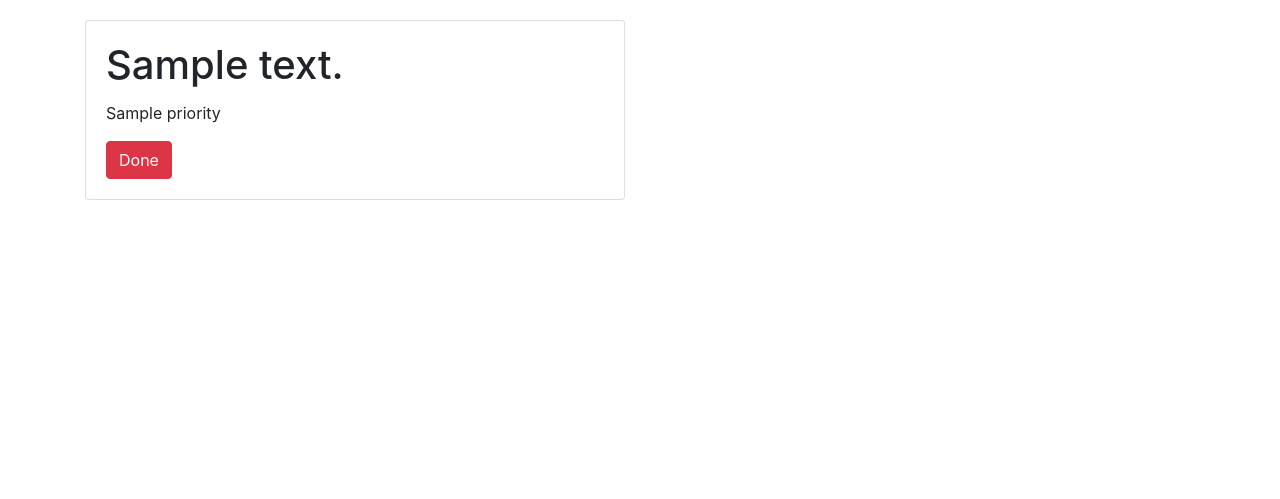
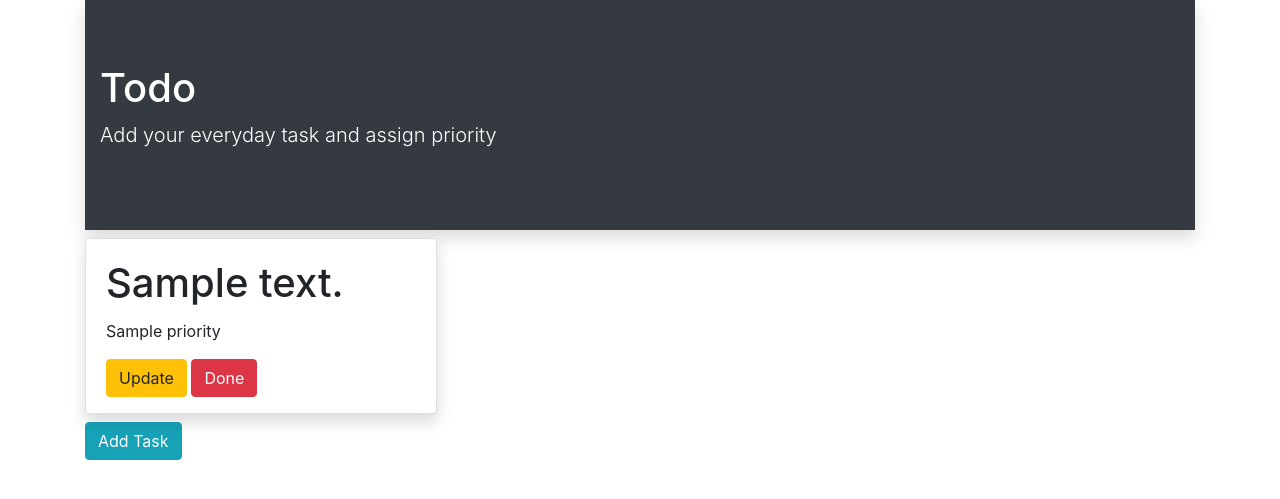
Before and after one commit to nehajain0311/todo, a Django app: template todosite/templates/todoapp/index.html in a window 1280 px wide. Shown: the top 499 px of the page. Run offline with Django 3.2, Linux system fonts and the light colour scheme; the template is opened without the code that fills it: most values are stand-ins (such as "Sample title", 1, 10 or a date in 2020).

Commit message:
update functionality added, modelform added, bootstraping features

```diff
--- a/todosite/templates/todoapp/base.html
+++ b/todosite/templates/todoapp/base.html
@@ -6,7 +6,9 @@
     <meta http-equiv="X-UA-Compatible" content="IE=edge">
     <meta name="viewport" content="width=device-width, initial-scale=1.0">
     <title>Document</title>
-    <link rel="stylesheet" href="https://cdn.jsdelivr.net/npm/bootstrap@4.0.0/dist/css/bootstrap.min.css" integrity="sha384-Gn5384xqQ1aoWXA+058RXPxPg6fy4IWvTNh0E263XmFcJlSAwiGgFAW/dAiS6JXm" crossorigin="anonymous">
+
+    <link rel="stylesheet" href="https://cdn.jsdelivr.net/npm/bootstrap@4.1.3/dist/css/bootstrap.min.css" integrity="sha384-MCw98/SFnGE8fJT3GXwEOngsV7Zt27NXFoaoApmYm81iuXoPkFOJwJ8ERdknLPMO" crossorigin="anonymous">
+
     <link rel="stylesheet" href="{% static 'todoapp/style.css'%}">
 </head>
 <body>
--- a/todosite/templates/todoapp/index.html
+++ b/todosite/templates/todoapp/index.html
@@ -1,19 +1,44 @@
 {% extends 'todoapp/base.html' %}
 {% block body %}
-<div class="container" style="margin-top:20px">
+<div class="container">
+    <div class="jumbotron jumbotron-fluid bg-dark text-white mb-2 shadow">
+        <div class="container">
+            <div class="banner">
+                <div class="banner-text">
+                    <h1>Todo</h1>
+                    <p class="lead">Add your everyday task and assign priority</p>
+                </div>
+            </div>
+        </div>
+    </div>
+</div>
+
+
+
+
+
+
+
+
+
+
+<div class="container" >
     {% for task in tasks %}
     <div class="row">
-        <div class="col-md-6">
-            <div class="card shadow">
+        <!--divides page into 12 columns and can be used to alot components accordingly-->
+        <div class="col-sm-6">
+            <!--height and width is controlled using 'css style'-->
+            <div class="card shadow bg-white rounded mb-2" style="width:22rem; height:11rem"><!-- shadow only available from bootstrap 4.1-->
                 <div class="card-body">
                     <h1 class="card-title">{{task.text}}</h1>
                     <p class="card-text">{{task.priority}}</p>
+                    <a class="btn btn-warning" href="{% url 'todoapp:update' task.id %}">Update</a>
                     <a class="btn btn-danger" href="{% url 'todoapp:delete' task.id %}">Done</a>
                 </div>
             </div>
         </div>
     </div>
-    <br>
     {% endfor %}
+    <a class="btn btn-info xlarge" href="{% url 'todoapp:add'%}">Add Task</a>
 </div>
 {% endblock %}
```
Also changed, not shown: todosite/templates/todoapp/update.html (added, +11 -0 lines), todosite/todoapp/forms.py (added, +8 -0 lines), todosite/db.sqlite3.
